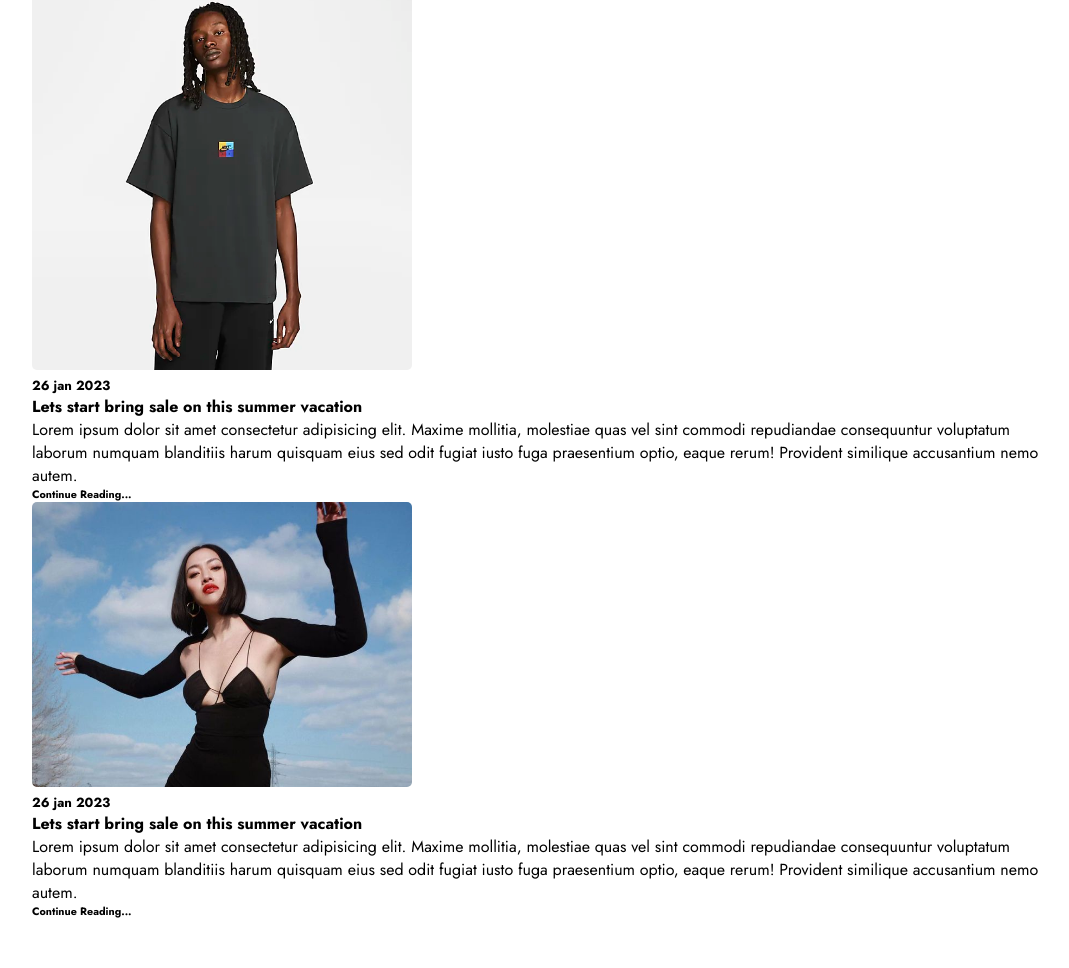
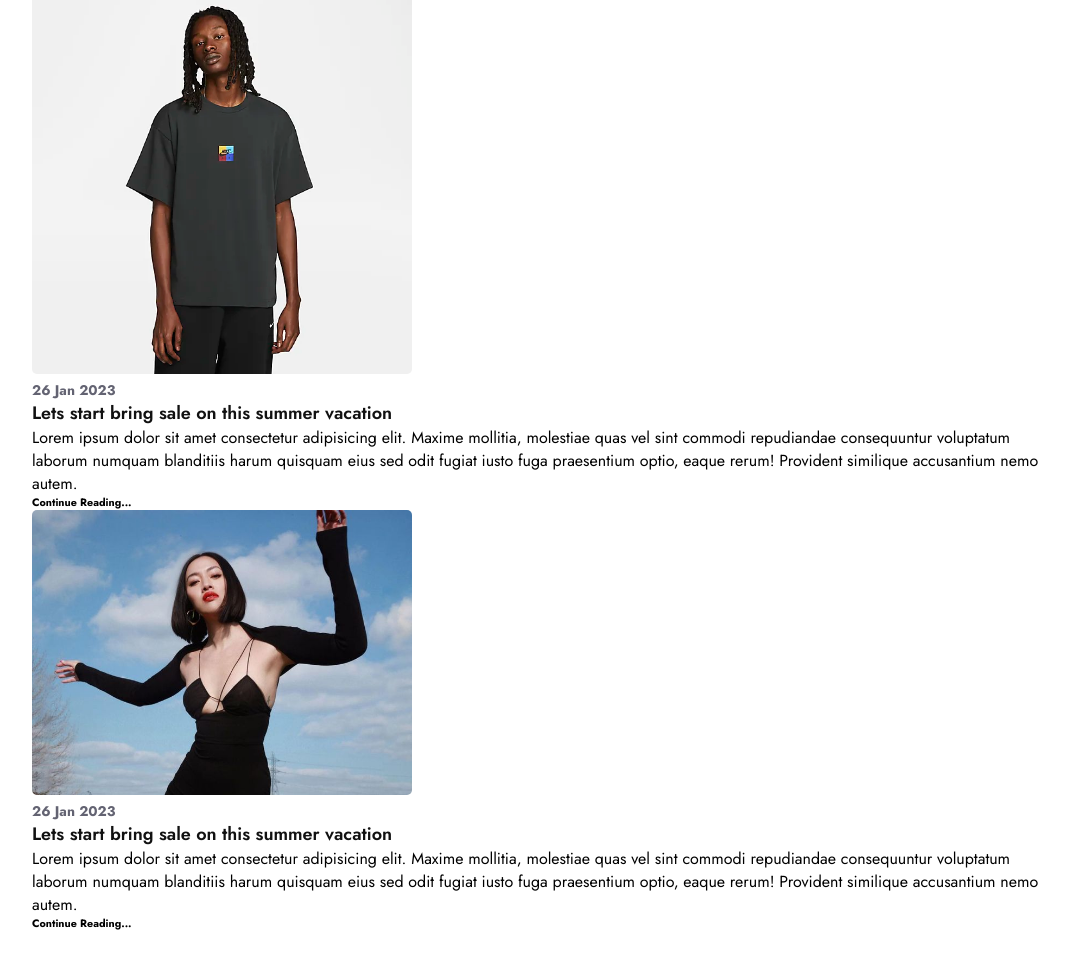
Before and after one commit to AnupChaudhary12/ecommerce-using-HTML_CSS, a plain HTML site: page index.html in a window 1280 px wide. Shown: the part 3428-4396 px from the top of the page, without its empty margins (96-1165 px from the left). Drawn offline with nearby package versions, Linux system fonts and the light colour scheme.

Commit message:
stling update section h4 and h5 font

```diff
--- a/index.html
+++ b/index.html
@@ -279,7 +279,7 @@
       <div class="up-center-text">
         <h2>New Updates</h2>
       </div>
-      <div class="update-cart">
+      <div class="updatee-cart">
         <div class="cart">
           <img src="images/new1.jpg" alt="" />
           <h5>26 jan 2023</h5>
@@ -295,7 +295,7 @@
         </div>
       </div>
 
-      <div class="update-cart">
+      <div class="updatee-cart">
         <div class="cart">
           <img src="images/new2.jpg" alt="" />
           <h5>26 jan 2023</h5>
@@ -311,7 +311,7 @@
         </div>
       </div>
 
-      <div class="update-cart">
+      <div class="updatee-cart">
         <div class="cart">
           <img src="images/new3.jpg" alt="" />
           <h5>26 jan 2023</h5>
--- a/style.css
+++ b/style.css
@@ -280,3 +280,21 @@ reviews h2{
     height: auto;
     border-radius: 5px;
 }
+
+.updatee-cart{
+    display: grid;
+    grid-template-columns: repeat(auto-fit, minmax(380px,auto));
+    gap: 1rem;
+}
+.cart h5{
+    color: #636372;
+    font-size: 14px;
+    text-transform: capitalize;
+    font-weight: 500s;
+}
+
+.cart h4{
+    color: #111;
+    font-size: 18px;
+    font-weight: 600;
+}
```
